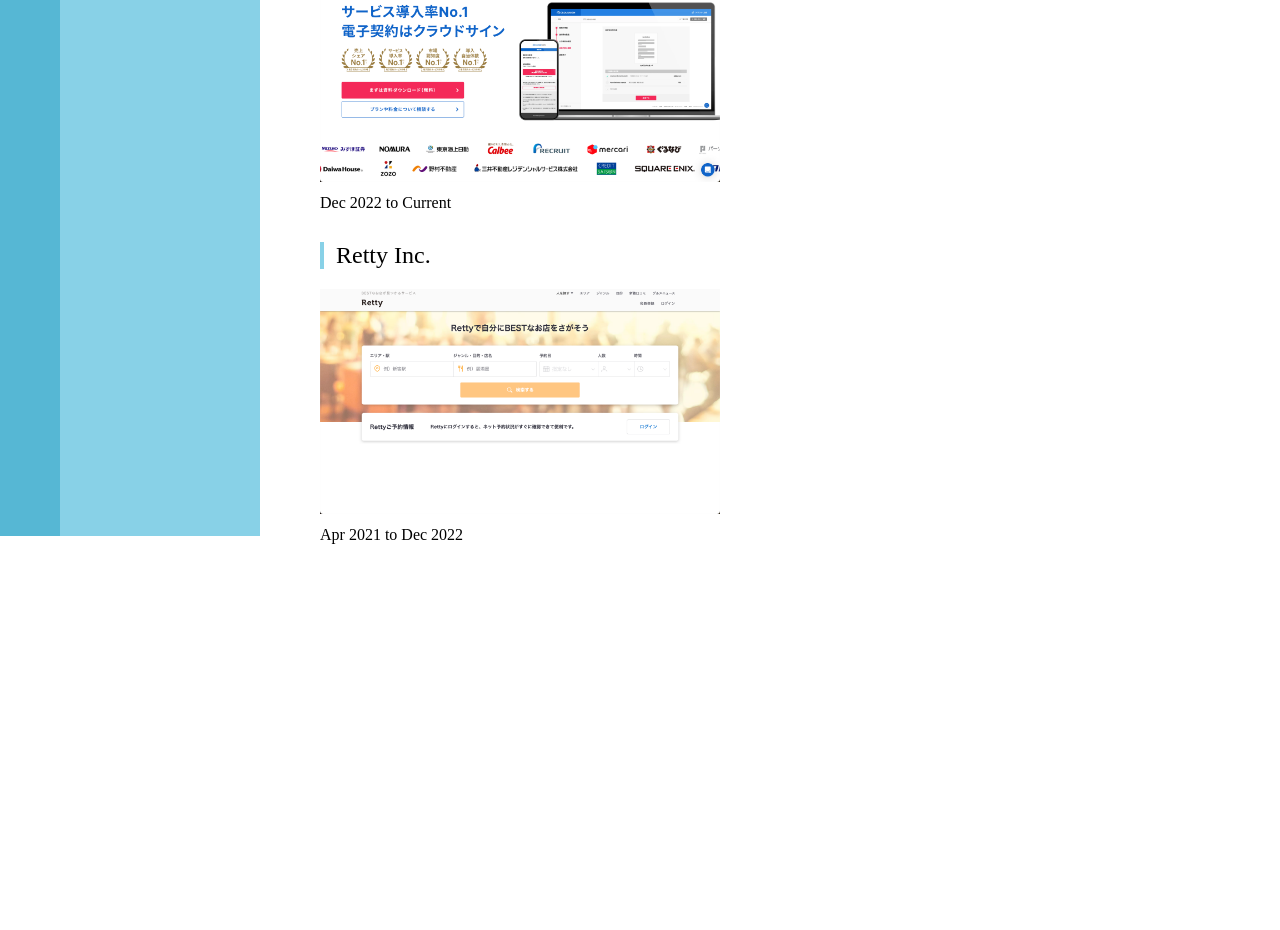
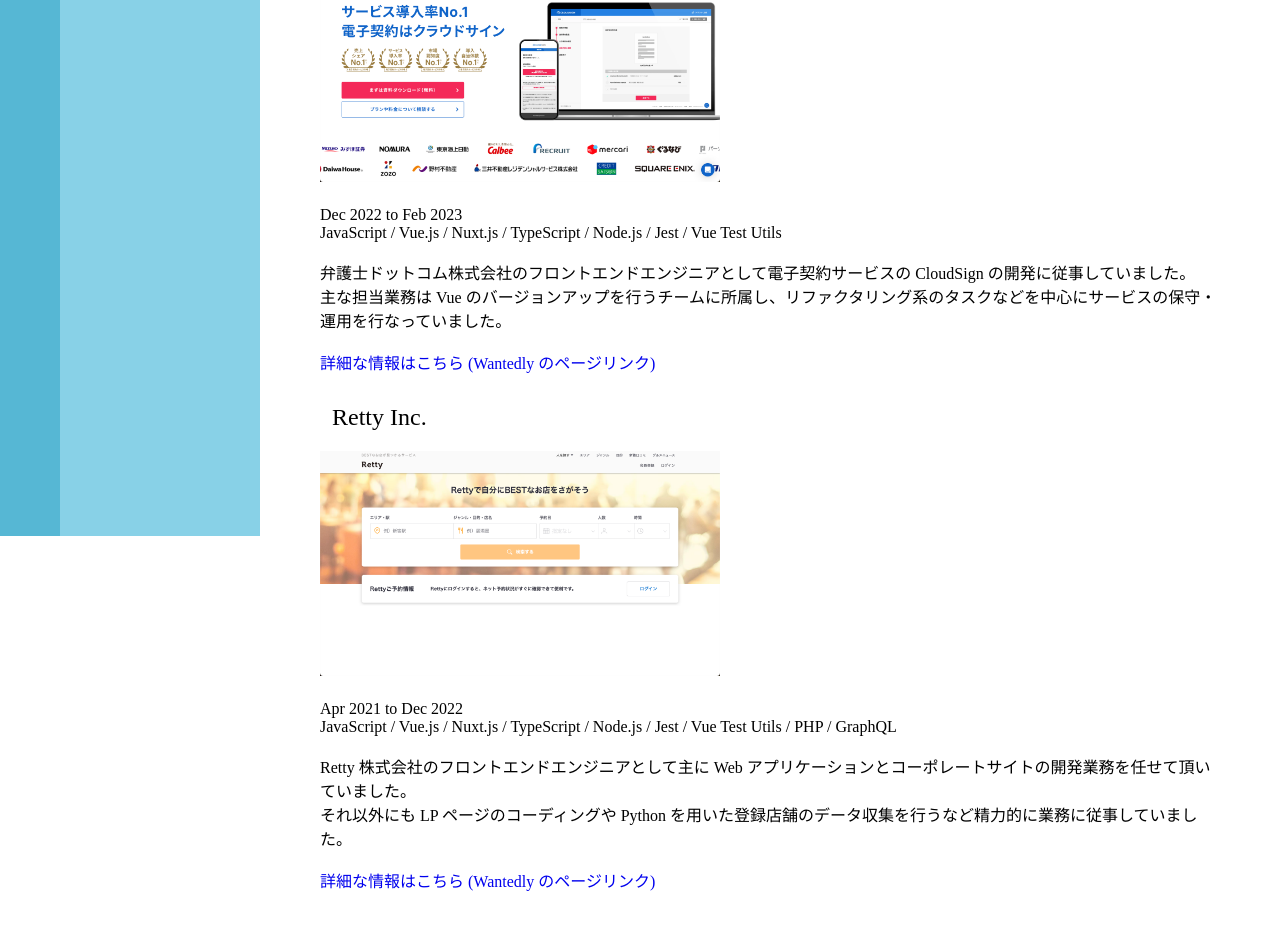
Before and after one commit to chisaki66/portfolio, a Nuxt app: page /career in a window 1280 px wide. Shown: the part 264-1194 px from the top of the page. Before the commit the page ends 848 px from the top, so only its background shows below. Built offline with nearby package versions, Linux system fonts and the light colour scheme.

Commit message:
add text

```diff
--- a/pages/career.vue
+++ b/pages/career.vue
@@ -5,13 +5,27 @@
       <div>
         <div class="body__block">
           <div class="body__subtitle">弁護士ドットコム株式会社</div>
-          <img class="body__image" src="../public/images/cloudsign.png" alt="">
-          <p>Dec 2022 to Current</p>
+          <img class="body__site-img" src="../public/images/cloudsign.png" alt="">
+          <div class="body__text">
+            <p>Dec 2022 to Feb 2023</p>
+            <p>JavaScript / Vue.js / Nuxt.js / TypeScript / Node.js / Jest / Vue Test Utils</p>
+            <br>
+            <p>弁護士ドットコム株式会社のフロントエンドエンジニアとして電子契約サービスの CloudSign の開発に従事していました。<br>主な担当業務は Vue のバージョンアップを行うチームに所属し、リファクタリング系のタスクなどを中心にサービスの保守・運用を行なっていました。</p>
+            <br>
+            <a href="https://www.wantedly.com/id/chisaki0606" target="_blank">詳細な情報はこちら (Wantedly のページリンク)</a>
+          </div>
         </div>
         <div class="body__block">
           <div class="body__subtitle">Retty Inc.</div>
-          <img class="body__image" src="../public/images/retty.png" alt="">
-          <p>Apr 2021 to Dec 2022</p>
+          <img class="body__site-img" src="../public/images/retty.png" alt="">
+          <div class="body__text">
+            <p>Apr 2021 to Dec 2022</p>
+            <p>JavaScript / Vue.js / Nuxt.js / TypeScript / Node.js / Jest / Vue Test Utils / PHP / GraphQL</p>
+            <br>
+            <p>Retty 株式会社のフロントエンドエンジニアとして主に Web アプリケーションとコーポレートサイトの開発業務を任せて頂いていました。<br>それ以外にも LP ページのコーディングや Python を用いた登録店舗のデータ収集を行うなど精力的に業務に従事していました。</p>
+            <br>
+            <a href="https://www.wantedly.com/id/chisaki0606" target="_blank">詳細な情報はこちら (Wantedly のページリンク)</a>
+          </div>
         </div>
       </div>
     </div>
@@ -37,21 +51,25 @@
 
   &__block {
     margin-top: 30px;
-
-    p {
-      margin-top: 8px;
-    }
   }
 
   &__subtitle {
     padding-left: 0.5em;
-    border-left: solid 4px #88d1e7;
+    border-left: solid px #88d1e7;
     font-size: 24px;
   }
 
-  &__image {
+  &__site-img {
     width: 400px;
     margin-top: 20px;
   }
+
+  &__text {
+    margin-top: 20px;
+
+    a {
+      text-decoration: none;
+    }
+  }
 }
 </style>
--- a/pages/index.vue
+++ b/pages/index.vue
@@ -2,19 +2,33 @@
   <div class="main">
     <h1 class="title">Profile</h1>
     <div class="body">
-      <img src="../public/images/profile pic.jpg">
+      <img class="body__profile-img" src="../public/images/profile pic.jpg">
       <div>
         <div class="body__block">
           <div class="body__subtitle">Name</div>
           <p>Chisaki Ibe</p>
         </div>
         <div class="body__block">
-          <div class="body__subtitle">Skill</div>
-          <p></p>
+          <div class="body__subtitle">Skilled</div>
+          <p>JavaScript, Vue.js, Nuxt.js, TypeScript, Node.js, Jest, Vue Test Utils, PHP, GraphQL, HTML5, CSS3, and SASS</p>
         </div>
         <div class="body__block">
           <div class="body__subtitle">Introduction</div>
-          <p></p>
+          <p>フロントエンドエンジニアとして 3年の実務経験があり、主に Vue.js/Nuxt.js を得意としています。<br>現在はプライベートで React でアプリを作ってみたりするなどして、フロントエンドエンジニアとして様々なことに挑戦しています。</p>
+        </div>
+        <div class="body__block">
+          <div class="body__subtitle">Links</div>
+          <ul class="body__block--links">
+            <li>
+              <a href="https://github.com/chisaki66" target="_blank">GitHub</a>
+            </li>
+            <li>
+              <a href="https://www.linkedin.com/in/chisaki-ibe-91494b239/" target="_blank">LinkedIn</a>
+            </li>
+            <li>
+              <a href="https://www.wantedly.com/id/chisaki0606" target="_blank">Wantedly</a>
+            </li>
+          </ul>
         </div>
       </div>
     </div>
@@ -44,15 +58,26 @@
     p {
       margin-top: 8px;
     }
+
+    &--links {
+      li {
+        margin-top: 6px;
+        list-style: none;
+      }
+
+      a {
+        text-decoration: none;
+      }
+    }
   }
 
-  img {
+  &__profile-img {
     width: 300px;
   }
 
   &__subtitle {
     padding-left: 0.5em;
-    border-left: solid 3px #88d1e7;
+    border-left: solid 4px #88d1e7;
   }
 }
 </style>
```
